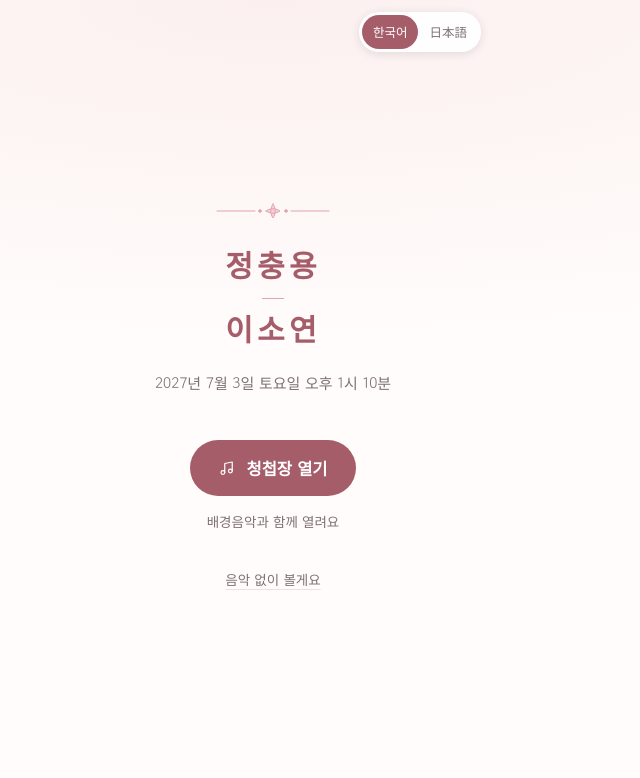
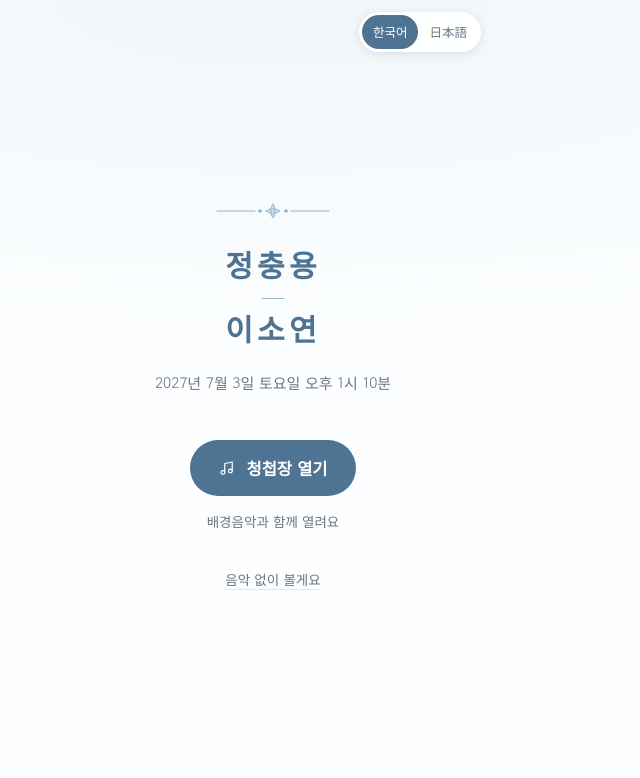
Before and after one commit to ourlove0703/wedding, a plain HTML site: page index.html in a window 1280 px wide. Shown: the top 778 px of the page, without its empty margins (367-1007 px from the left). Drawn offline with nearby package versions, Linux system fonts and the light colour scheme; no server answers; a web font is replaced by a local one.

Commit message:
Add files via upload

```diff
--- a/assets/style.css
+++ b/assets/style.css
@@ -33,6 +33,13 @@ html[data-theme="peach"]{
   --bg:#F5EEE6; --paper:#FFFDF9; --tint:#FBF2E9; --main:#9C6F4E; --point:#E2BB98; --soft:rgba(226,187,152,.18);
   --leaf:#93AE7B; --ink:#3A322C; --mute:#7C7066; --line:#EFE4D7; --heart:#EFA48F; --petal1:#FFE0D6; --petal2:#F9CBBE; --shadow:156,111,78;
 }
+/* 여름 스카이 블루 · 하얀 꽃잎 (7월 예식용) */
+html[data-theme="sky"]{
+  --bg:#EAF1F6; --paper:#FCFEFF; --tint:#F0F6FA; --main:#4F7393; --point:#93B6D0; --soft:rgba(147,182,208,.18);
+  --leaf:#86AE88; --ink:#2E3640; --mute:#6B7682; --line:#DFE9F0; --heart:#7FA7C8; --petal1:#FFFFFF; --petal2:#E3EDF5; --shadow:79,115,147;
+}
+/* 하얀 꽃잎이 밝은 바탕에 묻히지 않도록 살짝 그림자 */
+html[data-theme="sky"] .petal{box-shadow:0 1px 4px rgba(79,115,147,.28)}
 html[data-theme="lavender"]{
   --bg:#F0EEF6; --paper:#FFFFFF; --tint:#F6F3FB; --main:#7B6AA6; --point:#C4B7E0; --soft:rgba(196,183,224,.2);
   --leaf:#8FAF7A; --ink:#33303B; --mute:#75707F; --line:#ECE7F4; --heart:#EE9BB6; --petal1:#FFE0EA; --petal2:#F2CDE6; --shadow:123,106,166;
```
